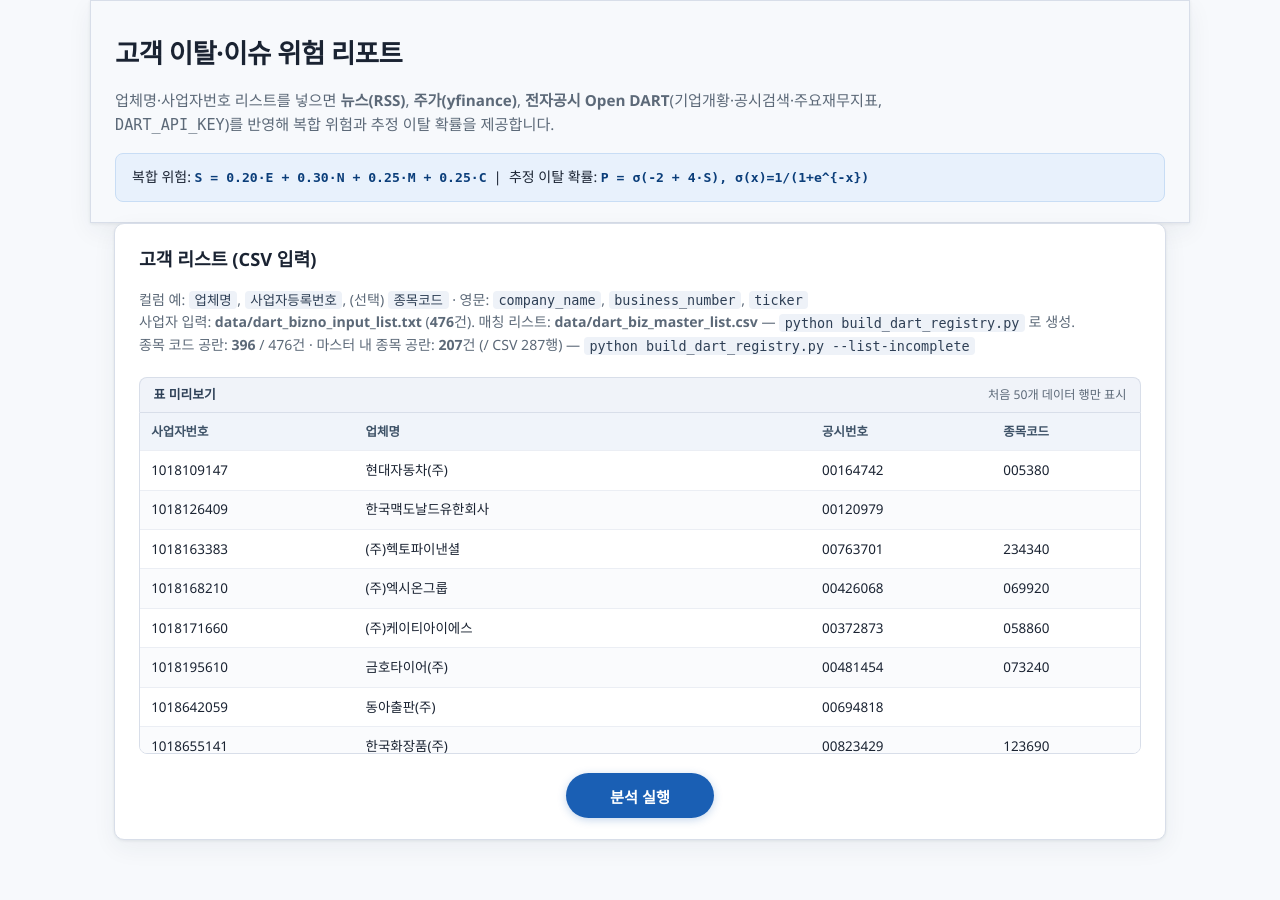
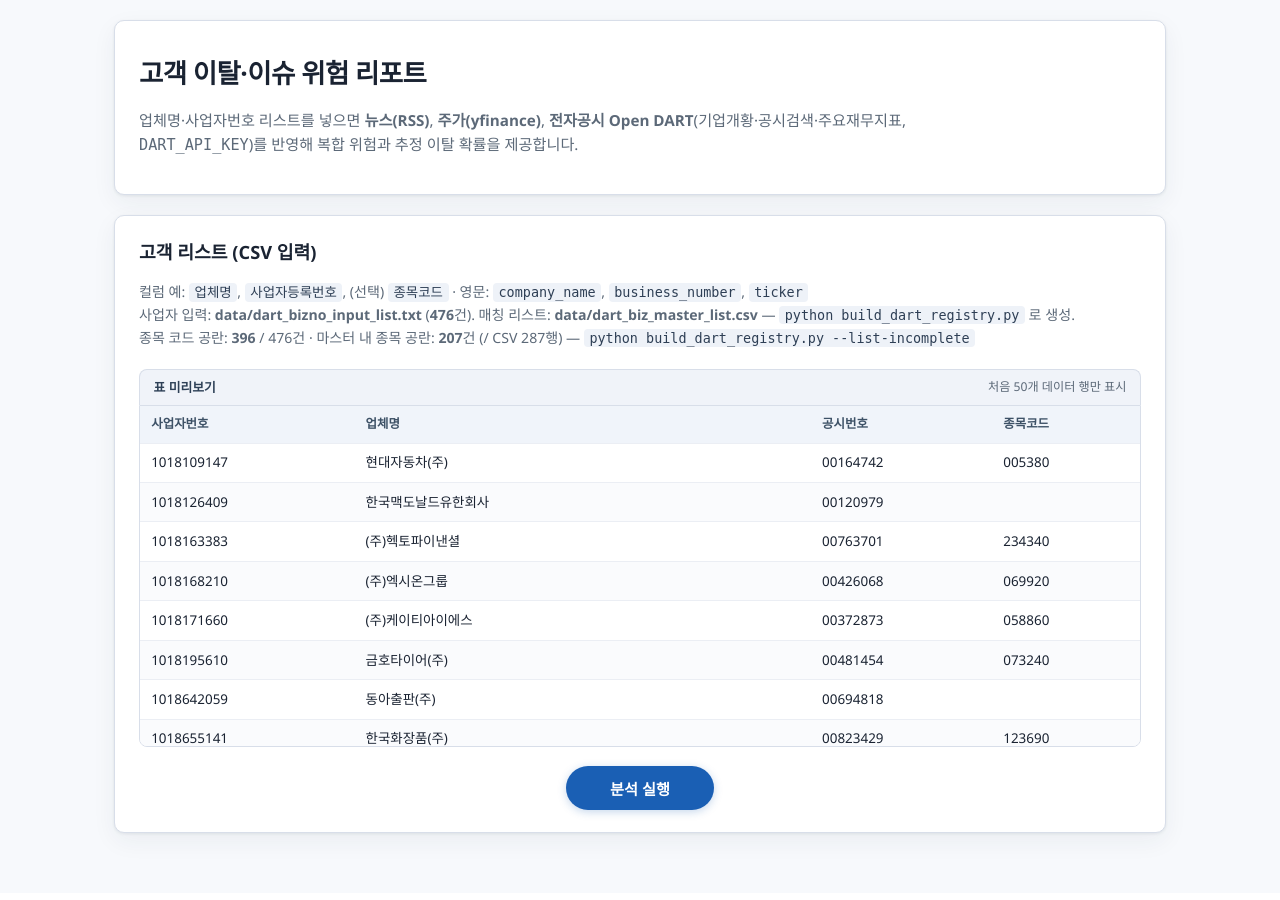
Before and after one commit to lmg2738-dot/checkCompany, a Flask app: page / in a window 1280 px wide. After the commit the page ends 846 px from the top, so only its background shows below. Run offline with Flask 3, Linux system fonts and the light colour scheme.

Commit message:
UI: 헤더·CSV 패널 너비 정렬, 수식 영역 숨김
헤더와 폼 패널을 동일한 .layout-main 컬럼 안에 두어 최대 폭과 좌우 패딩이 한 번만 적용되도록 한다.
수식(.formula-internal) 블록은 화면에서 숨긴다. Vercel용 public 스타일을 동기화한다.

Co-authored-by: Cursor <cursoragent@cursor.com>

```diff
--- a/static/style.css
+++ b/static/style.css
@@ -27,10 +27,16 @@ body {
   line-height: 1.55;
 }
 
-.hero {
-  padding: 2rem 1.5rem 1.25rem;
+.layout-main {
   max-width: 1100px;
   margin: 0 auto;
+  padding: 0 1.5rem 2.5rem;
+  box-sizing: border-box;
+}
+
+.layout-main > .hero.panel.sheet {
+  margin-top: 1.25rem;
+  padding: 2rem 1.5rem 1.35rem;
 }
 
 .hero h1 {
@@ -46,26 +52,9 @@ body {
   font-size: 0.95rem;
 }
 
-.formula {
-  margin-top: 1rem;
-  padding: 0.75rem 1rem;
-  background: var(--accent-soft);
-  border: 1px solid #c8ddf5;
-  border-radius: 8px;
-  font-size: 0.875rem;
-  color: var(--text);
-}
-
-.formula code {
-  color: #0b3e7a;
-  font-size: 0.82rem;
-  font-weight: 600;
-}
-
-main {
-  max-width: 1100px;
-  margin: 0 auto;
-  padding: 0 1.5rem 2.5rem;
+/* 내부 참조용 수식 블록 — 화면 비표시 (.formula-internal) */
+.formula.formula-internal {
+  display: none !important;
 }
 
 .sheet {
--- a/templates/index.html
+++ b/templates/index.html
@@ -7,20 +7,20 @@
   <link rel="stylesheet" href="{{ url_for('static', filename='style.css') }}" />
 </head>
 <body>
-  <header class="hero sheet">
+  <main class="layout-main">
+    <header class="hero panel sheet">
     <h1>고객 이탈·이슈 위험 리포트</h1>
     <p class="sub">
       업체명·사업자번호 리스트를 넣으면 <strong>뉴스(RSS)</strong>, <strong>주가(yfinance)</strong>,
       <strong>전자공시 Open DART</strong>(기업개황·공시검색·주요재무지표, <code>DART_API_KEY</code>)를 반영해 복합 위험과 추정 이탈 확률을 제공합니다.
     </p>
-    <div class="formula">
+    <div class="formula formula-internal" aria-hidden="true">
       <span>복합 위험:</span> <code>{{ formula_summary.weights }}</code>
       &nbsp;|&nbsp;
       <span>추정 이탈 확률:</span> <code>{{ formula_summary.churn_prob }}</code>
     </div>
-  </header>
+    </header>
 
-  <main>
     <section class="panel sheet">
       <h2>고객 리스트 (CSV 입력)</h2>
       <p class="hint">
```
Also changed, not shown: public/static/style.css (+11 -22 lines).
